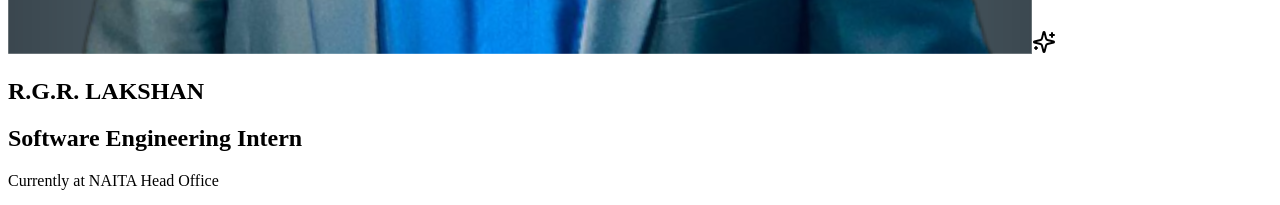
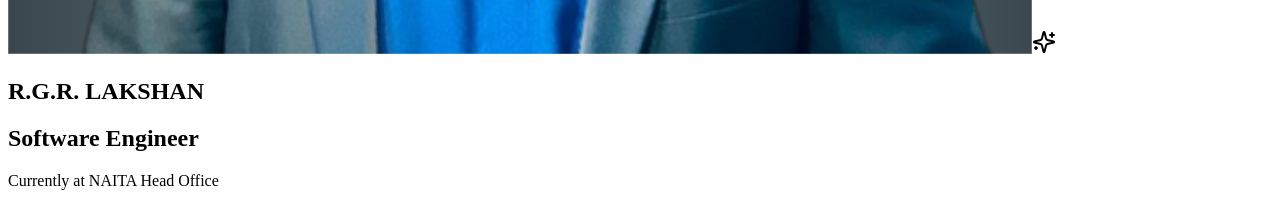
Before and after one commit to LakshanRamawickrama/Updated_Portfolio, a React (Vite) app in the folder frontend/client/: page / in a window 1280 px wide. Shown: the part 1280-1485 px from the top of the page. Built offline with nearby package versions, Linux system fonts and the light colour scheme.

Commit message:
hero section update

```diff
--- a/frontend/client/src/components/Hero.tsx
+++ b/frontend/client/src/components/Hero.tsx
@@ -90,7 +90,7 @@ export function Hero() {
           transition={{ delay: 0.3, duration: 0.8 }}
         >
           <h2 className="text-2xl md:text-3xl font-semibold text-foreground mb-3">
-            Software Engineering Intern
+            Software Engineer
           </h2>
           <div className="inline-flex items-center gap-2 px-4 py-2 bg-primary/10 rounded-full border border-primary/20 shadow-sm">
             <div className="w-2 h-2 bg-green-500 rounded-full animate-pulse"></div>
```
